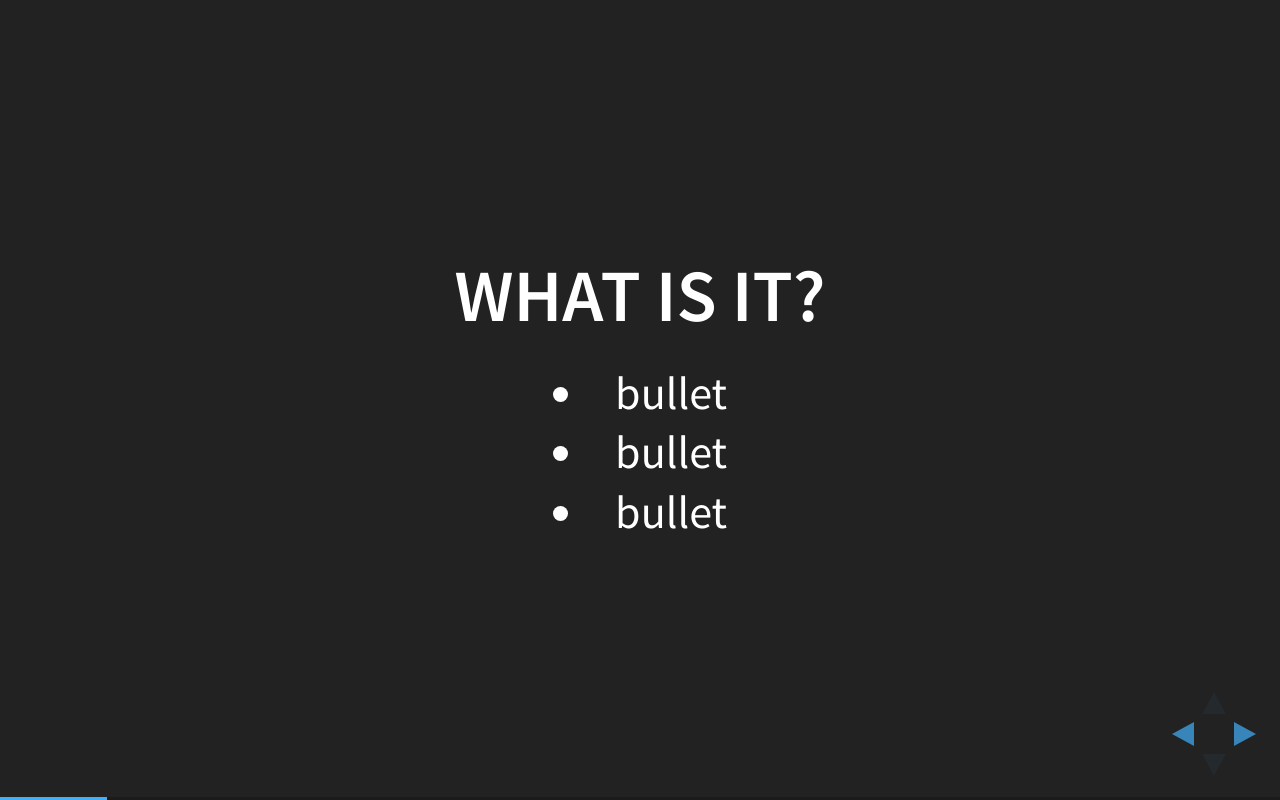
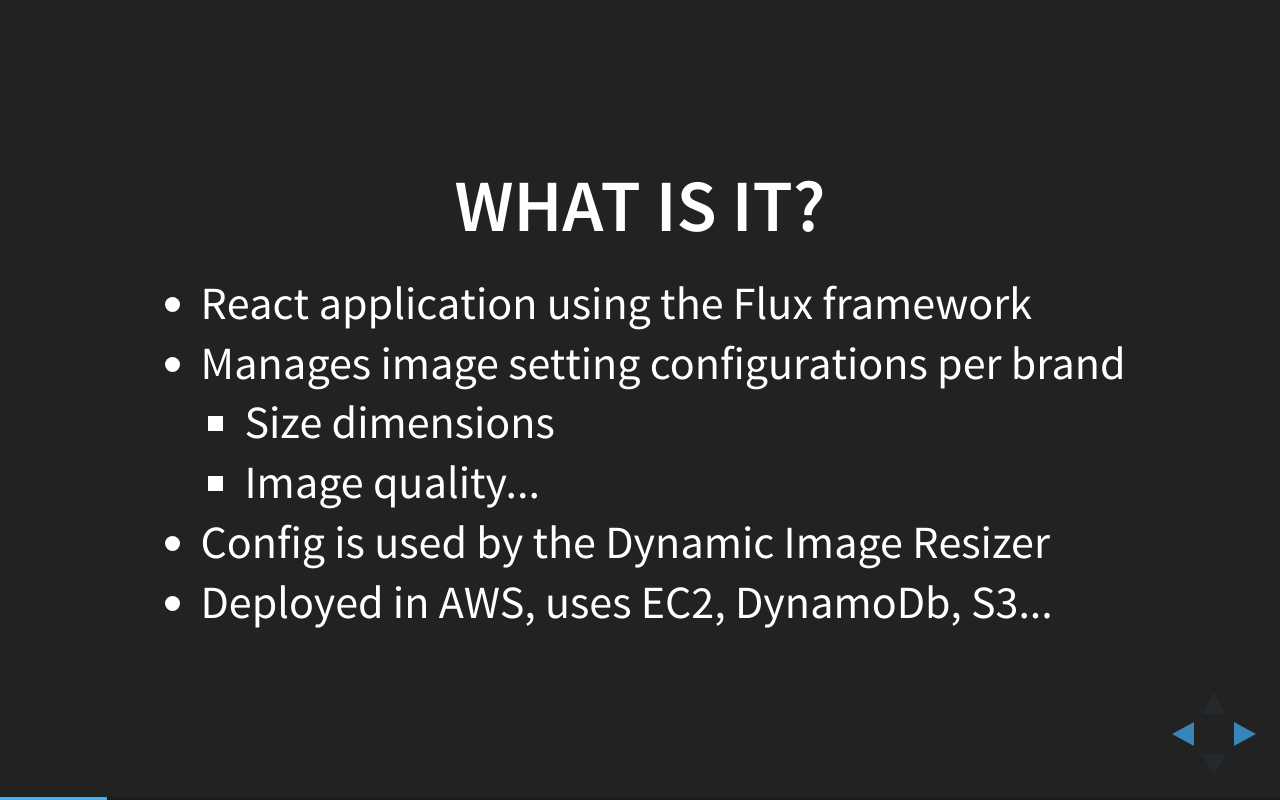
Before and after one commit to whiteswift/image-resizer-presentation-slides, a website: page index.html in a window 1280 px wide. Both pictures are taken after a click on the button 1251 px from the left and 734 px from the top of the page. Drawn offline with Linux system fonts and the light colour scheme.

Commit message:
Slides for Image Manager, Minesh's part

```diff
--- a/index.html
+++ b/index.html
@@ -32,13 +32,21 @@
 
 			<section>
 				<h2>What is it?</h2>
-				<li>bullet</li>
-				<li>bullet</li>
-				<li>bullet</li>
+				<ul>
+					<li>React application using the Flux framework</li>
+					<li>Manages image setting configurations per brand</li>
+					<ul>
+						<li>Size dimensions</li>
+						<li>Image quality...</li>
+					</ul>
+					<li>Config is used by the Dynamic Image Resizer</li>
+					<li>Deployed in AWS, uses EC2, DynamoDb, S3...</li>
+				</uL>
 			</section>
 
 			<section>
 				<h2>Architecture Design</h2>
+				<img src="assets/ImageManagerArchitecture.png"  height="600" width="844">
 			</section>
 
 			<section>
```
Also changed, not shown: assets/ImageManagerArchitecture.png (added).
